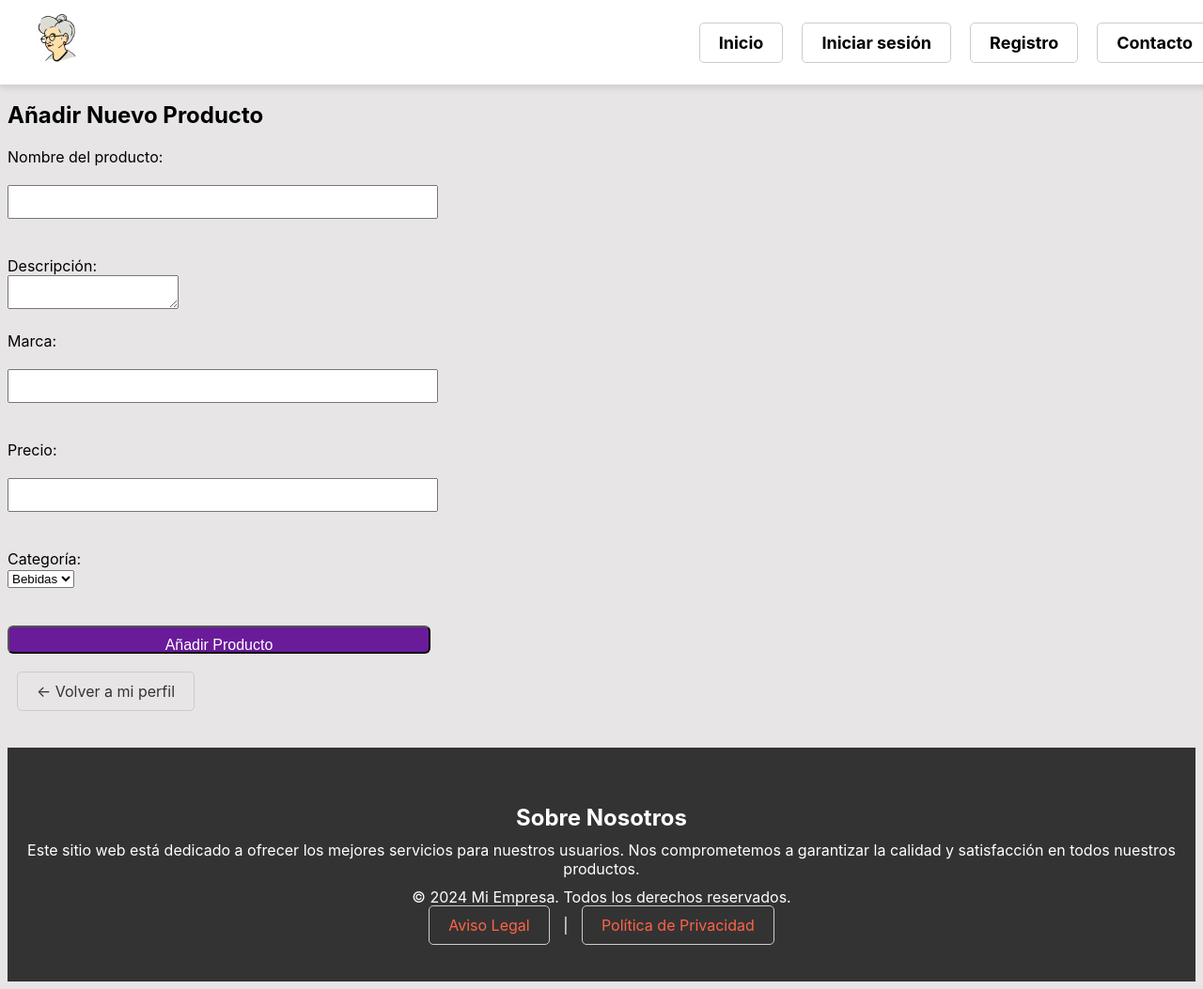
After one commit to superyayas/laYayaFinal, a PHP site: page /gestores/add_producto.php in a window 1280 px wide. The commit adds this page. Shown: the whole page at 94% size. Run offline with PHP 8.4, Linux system fonts and the light colour scheme; data comes from the database, SQL or seed files in the repository.

Commit message:
Bárbara
Formulario de añadir productos con inserción a BD

```diff
--- a/config.php
+++ b/config.php
@@ -1,2 +1,7 @@
 <?php
 define('BASE_URL', '/laYayaFinal/');
+
+define('DB_HOST', 'localhost');
+define('DB_USER', 'root');
+define('DB_PASS', '');
+define('DB_NAME', 'la_yaya');
--- /dev/null
+++ b/gestores/add_producto.php
@@ -0,0 +1,54 @@
+<?php
+include_once '../config.php';
+include_once '../includes/funciones.php';
+$conexion = conectarBD();
+$resultado = $conexion->query("SELECT ID_Categoria, Nombre FROM categoria");
+
+?>
+
+<!DOCTYPE html>
+<html lang="es">
+<head>
+  <meta charset="UTF-8">
+  <title>Añadir producto</title>
+  <link rel="stylesheet" href="<?= BASE_URL ?>includes/styles.css">
+</head>
+<body>
+
+<?php include_once '../includes/cabecera.php'; ?>
+
+<h2>Añadir Nuevo Producto</h2>
+
+<form action="../gestores/guardarProducto.php" method="post">
+  <label>Nombre del producto:</label><br>
+  <input type="text" name="nombre_producto" required><br><br>
+
+  <label>Descripción:</label><br>
+  <textarea name="descripcion" required></textarea><br><br>
+
+  <label>Marca:</label><br>
+  <input type="text" name="marca"><br><br>
+
+  <label>Precio:</label><br>
+  <input type="number" step="0.01" name="precio" required><br><br>
+
+  <label>Categoría:</label><br>
+  <select name="id_categoria" required>
+  <?php
+  while ($fila = $resultado->fetch_assoc()):
+  ?>
+    <option value="<?= $fila['ID_Categoria'] ?>"><?= htmlspecialchars($fila['Nombre']) ?></option>
+  <?php endwhile; ?>
+  </select><br><br>
+
+  <div class="botones-crud">
+    <input type="submit" class="boton" value="Añadir Producto">
+  </div>
+</form>
+
+<p><a href="<?= BASE_URL ?>/../sesiones/accesoUser.php">← Volver a mi perfil</a></p>
+
+<?php include_once '../includes/pie.html'; ?>
+
+</body>
+</html>
--- a/includes/funciones.php
+++ b/includes/funciones.php
@@ -15,15 +15,24 @@ return [$nombre,$apellidos,$usuario,$email,$contrasena,$contenido];
     }
 }
 function productos(){
-    if (isset($_POST['nombreProducto']) && isset($_POST['descripcion']) && isset($_POST['precio']) && isset($_POST['cantidad']) ){
-        $nombreProducto = $_POST['nombreProducto'];
+    if (isset($_POST['nombre_producto']) && isset($_POST['descripcion']) && isset($_POST['precio']) && isset($_POST['id_categoria']) &&
+    isset($_POST['marca']) ){
+        $nombre_producto = $_POST['nombre_producto'];
         $descripcion = $_POST['descripcion'];
+        $precio = $_POST['precio'];
         $id_categoria = $_POST['id_categoria'];
         $marca = $_POST['marca'];
     $contenido = true;
-return [$nombre_producto,$descripcion,$id_categoria,$marca,$contenido];
+return [$nombre_producto,$descripcion,$id_categoria,$marca,$precio,$contenido];
     }else{
         $contenido = false;
         return $contenido;
     }
 }
+function conectarBD() {
+    $conexion = new mysqli(DB_HOST, DB_USER, DB_PASS, DB_NAME);
+    if ($conexion->connect_error) {
+        die("Error de conexión: " . $conexion->connect_error);
+    }
+    return $conexion;
+}
--- a/includes/styles.css
+++ b/includes/styles.css
@@ -275,8 +275,6 @@ input{
   .boton-salir:hover {
     background-color: #999;
   }
-
-
   /*procesarContacto*/
   .seccion-contacto {
     max-width: 600px;
@@ -289,13 +287,11 @@ input{
     text-align: center;
     align-items: center;
   }
-
   .seccion-contacto h2 {
     text-align: center;
     color: #6c3483; /* violeta suave */
     margin-bottom: 20px;
   }
-
   .seccion-contacto p {
     font-size: 1.1rem;
     line-height: 1.6;
@@ -307,7 +303,6 @@ input{
     border-radius: 8px;
     margin-top: 0 auto;
   }
-
   .seccion-contacto a {
     display: inline-block;
     margin-top: 25px;
@@ -319,7 +314,24 @@ input{
     font-weight: bold;
     transition: background-color 0.3s ease;
   }
-
   .seccion-contacto a:hover {
     background-color: #512e5f;
   }
+   /*Gestion Mis productos*/
+   .botones-crud {
+    display: flex;
+    gap: 20px;
+    justify-content: left;
+    margin-bottom: 30px;
+  }
+  .boton {
+    padding: 10px 20px;
+    background-color: #6a1b9a;
+    color: white;
+    text-decoration: none;
+    border-radius: 6px;
+    font-size: 16px;
+  }
+  .boton:hover {
+    background-color: #4a148c;
+  }
```
Also changed, not shown: gestores/guardarProducto.php (added, +38 -0 lines), sesiones/accesoUser.php (+5 -18 lines).
